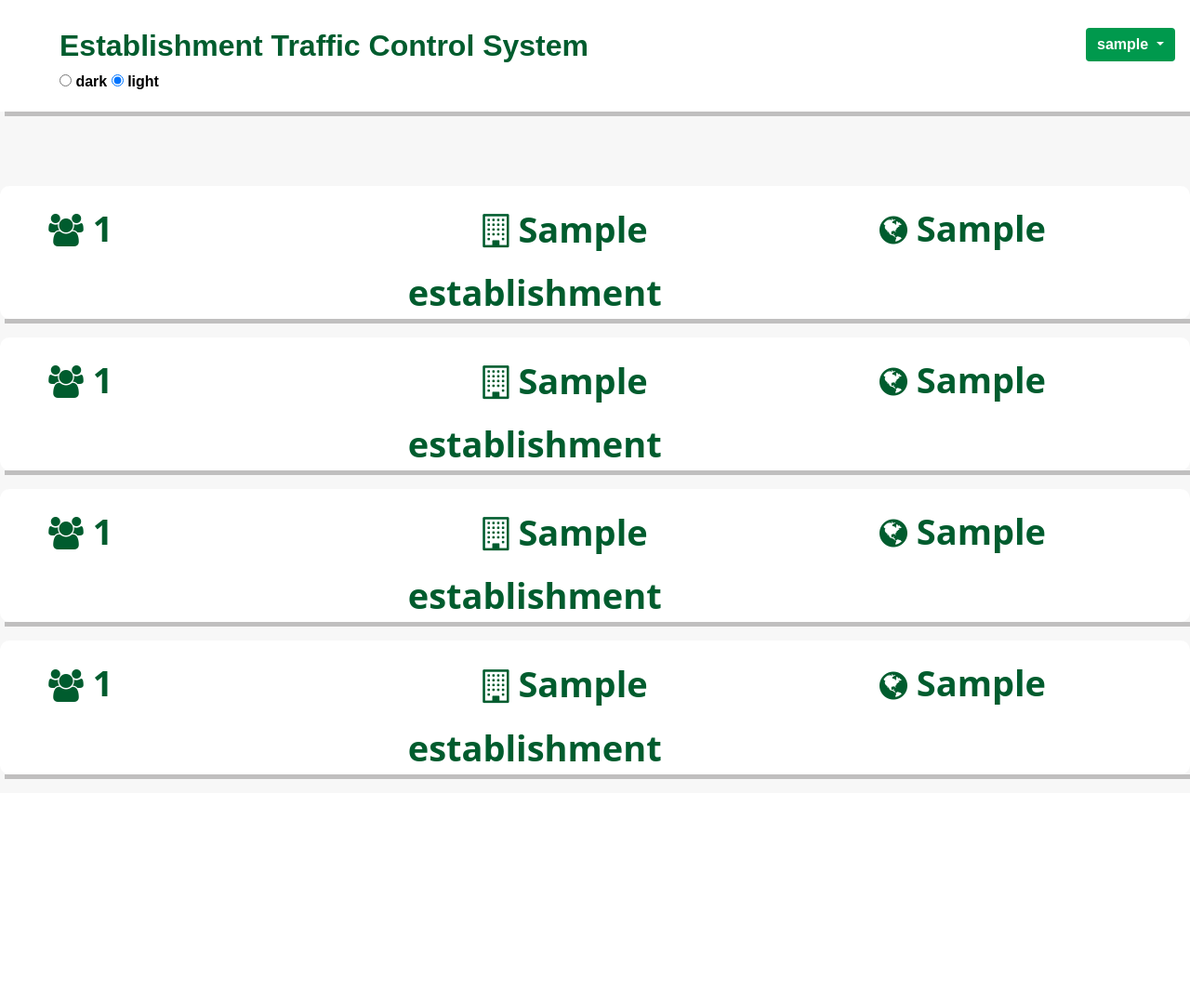
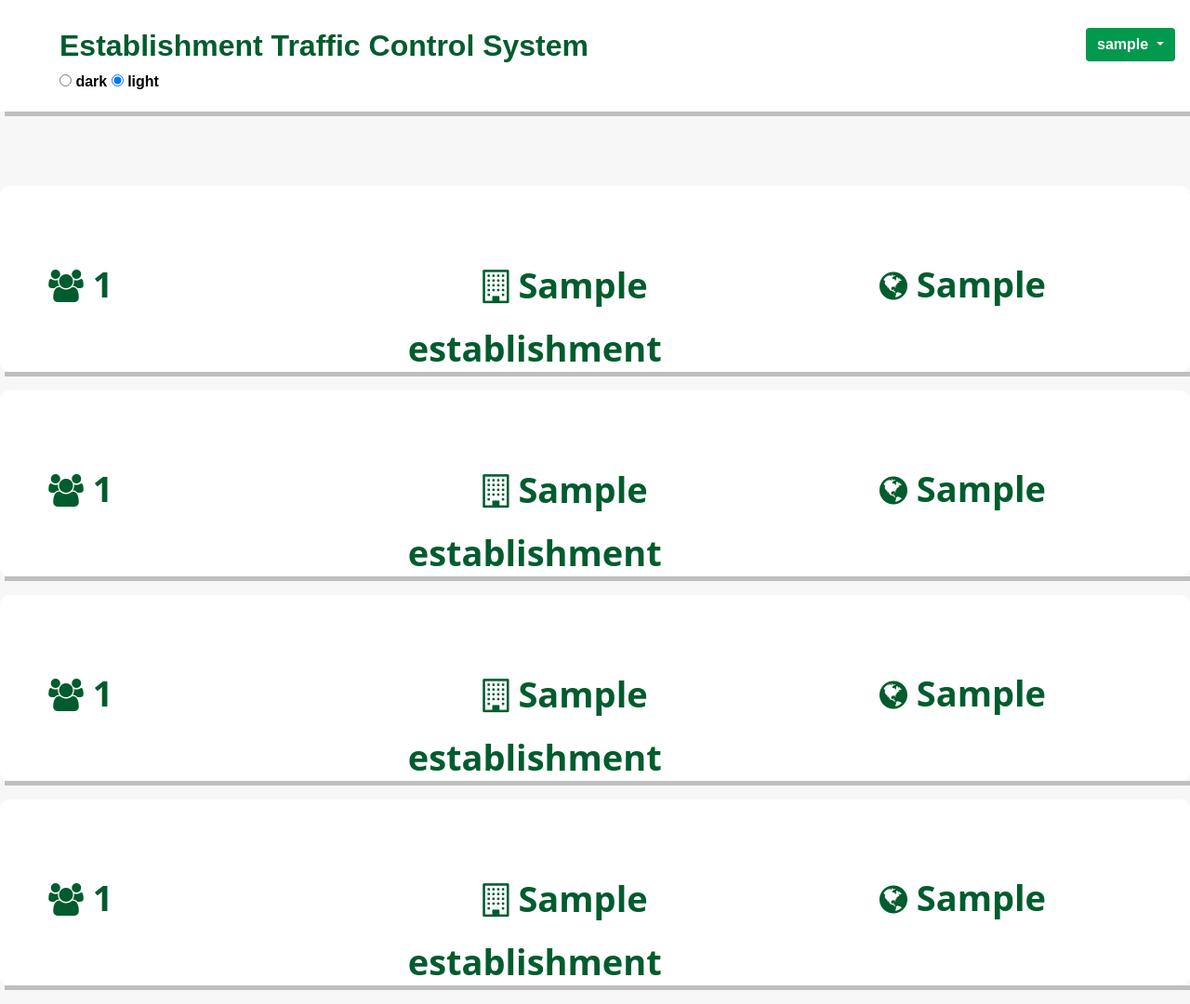
Before and after one commit to John-teology/Group5, a CodeIgniter app: the page made by application/views/establishment/display_establishments.php in a window 1280 px wide. Shown: the whole page at 93% size. Before the commit the page ends 838 px from the top, so only its background shows below. Run offline with CodeIgniter, Linux system fonts and the light colour scheme; tables that the repository leaves empty hold one stand-in row (values such as "Sample post"); the template is opened without the code that fills it: most values are stand-ins (such as "Sample title", 1, 10 or a date in 2020); data that the repository does not hold is empty.

Commit message:
version1.0

```diff
--- a/application/views/establishment/Establishment_C.php
+++ b/application/views/establishment/Establishment_C.php
@@ -68,7 +68,7 @@
                         <i class="fa fa-location-arrow"></i>
                         <input type="text" class="form-control"
                         id="tags" name="name" placeholder="Enter your Location" value="<?php echo set_value('location_txt') ?>" >
-                        <?php  echo form_error("location_txt","<div class='error'>","</div>"); ?>
+                        <?php  echo form_error("name","<div class='error'>","</div>"); ?>
                     </div>
 
                     <div class="div2">
--- a/assets/JS/display_establishment.js
+++ b/assets/JS/display_establishment.js
@@ -35,10 +35,10 @@ function post() {
                         <i id="usersnum" class="fa fa-users" style="font-size:35px"></i>
                         ${estab.No_customer}
                     </div>
-                    <div class="col">
-                    <!-- <i class="fa fa-building-o" style="font-size:36px"></i> -->
-                         <i id="building"class="fa fa-building-o" style="font-size:36px"></i>
-                            <strong>${estab.name}</strong>
+
+                    <div class="col" id="estabname">
+							<i id="building"class="fa fa-building-o" style="font-size:36px"></i>
+								<strong>${estab.name}</strong>
                     </div>
 
                     <div class="col">
--- a/assets/light/css/Establishment/display_establishments.css
+++ b/assets/light/css/Establishment/display_establishments.css
@@ -8,16 +8,33 @@ body {
 	color: #005c2e;
 }
 
+#estabname,
+strong {
+	width: auto;
+	height: 200px;
+}
+
 .container-xxl {
 	background-color: white;
 	color: black;
+}
+#estabname,
+.col {
+	overflow: hidden;
+	text-overflow: ellipsis;
+}
+
+.col {
+	padding-top: 60px;
+	overflow: hidden;
+	text-overflow: ellipsis;
 }
 
 .col,
 i {
 	color: #005c2e;
 }
-.col:hover{
+.col:hover {
 	color: #4db882;
 }
 
@@ -42,14 +59,14 @@ i {
 .spacer {
 	height: 200px;
 	background-color: #f7f7f7;
-	font-family: 'Arial';
+	font-family: "Arial";
 }
 
 .menu-bar .title {
 	flex: 50%;
 	padding: 0 0 0 5%;
 	margin: 10px 0 0 0;
-	font-family: 'Arial';
+	font-family: "Arial";
 	font-weight: bold;
 }
 
@@ -73,7 +90,7 @@ i {
 	font-weight: bold;
 	border-width: 0px;
 	margin: 10px 0 0 30%;
-	font-family: 'Arial';
+	font-family: "Arial";
 	transition-duration: 0.4s;
 }
 
@@ -89,10 +106,10 @@ i {
 #listname {
 	color: #005c2e;
 	font-weight: bold;
-	font-family: 'Arial';
+	font-family: "Arial";
 }
 #listname:hover {
-	color: #4db882;;
+	color: #4db882;
 	font-weight: bold;
 }
 
--- a/assets/light/css/login/login.css
+++ b/assets/light/css/login/login.css
@@ -126,13 +126,15 @@ i {
 	border-radius: 20px;
 }
 
-.error {
+
+div .error {
 	font-weight: lighter;
 	font-size: 11px;
 	color: red;
-	padding: 0 0 0 2%;
+	padding-right: 50px;
 }
 
+#error_holder,
 .success {
 	font-weight: bold;
 	font-size: 12px;
```
Also changed, not shown: application/views/login/login.php (+7 -6 lines).
